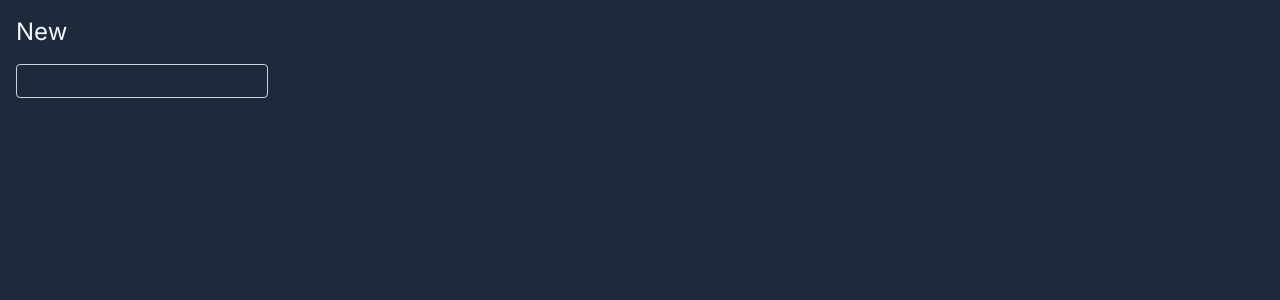
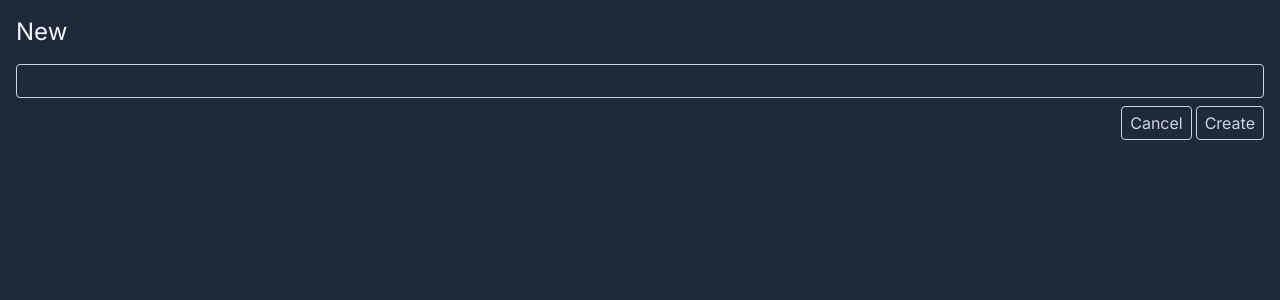
Before and after one commit to SzenftnerGergely/todo-app-next-prisma, a Next.js app: page /new in a window 1280 px wide. Shown: the top 300 px of the page. Built offline with nearby package versions, Linux system fonts and the light colour scheme.

Commit message:
new todo styled

```diff
--- a/src/app/new/page.tsx
+++ b/src/app/new/page.tsx
@@ -7,7 +7,7 @@ export default function Page() {
       <header className="flex justify-between items-center mb-4">
         <h1 className="text-2xl">New</h1>
       </header>
-      <form>
+      <form className='flex gap-2 flex-col'>
         <input
           type="text"
           name="title"
@@ -15,6 +15,12 @@ export default function Page() {
           outline-none bg-transparent focus-within:border-slate-100'
         />
       </form>
+      <div className='flex gap-1 justify-end mt-2'>
+        <Link href=".." className="border border-slate-300 text-slate-300 px-2 py-1 rounded
+        hover:bg-slate-700 focus-within:bg-slate-700 outline-none">Cancel</Link>
+        <button type='submit' className="border border-slate-300 text-slate-300 px-2 py-1 rounded
+        hover:bg-slate-700 focus-within:bg-slate-700 outline-none">Create</button>
+      </div>
     </>
   )
 }
```
